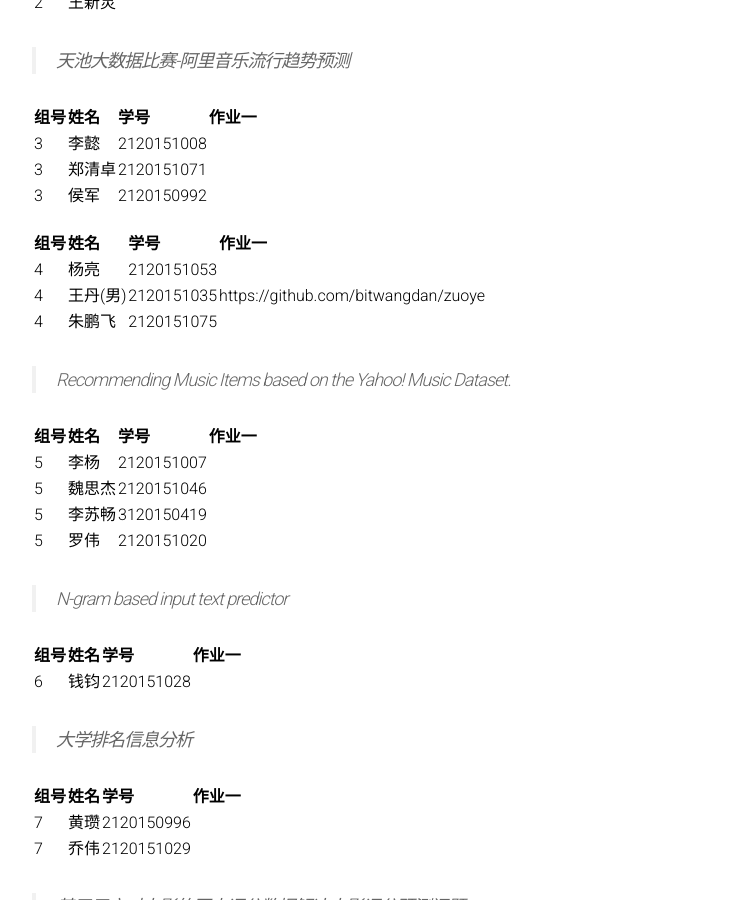
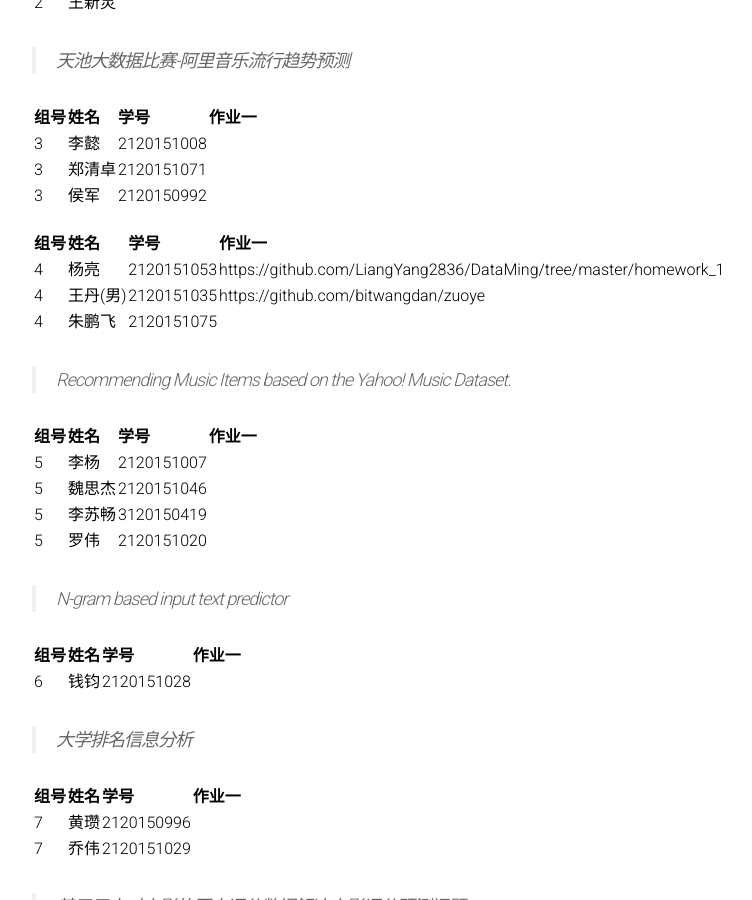
Before and after one commit to BITDM/bitdm.github.io, a Jekyll site: the page built from 2016/groups.md, in a window 1280 px wide and 900 px high, scrolled down 517 px. Shown: the whole window, without its empty margins (208-960 px from the left). Built offline with Jekyll 4.4.1, drawn with Linux system fonts in a browser that asks for light colours; some of the changed lines change nothing that is shown.

Commit message:
Update groups.md

```diff
--- a/2016/groups.md
+++ b/2016/groups.md
@@ -31,7 +31,7 @@ permalink: /2016/groups/
 
 |组号|姓名|学号|作业一|
 |:-------------|:-------------|:-----|:-----|
-|4|杨亮|2120151053|
+|4|杨亮|2120151053|https://github.com/LiangYang2836/DataMing/tree/master/homework_1
 |4|王丹(男)|2120151035| https://github.com/bitwangdan/zuoye
 |4|朱鹏飞|2120151075|
 
```
